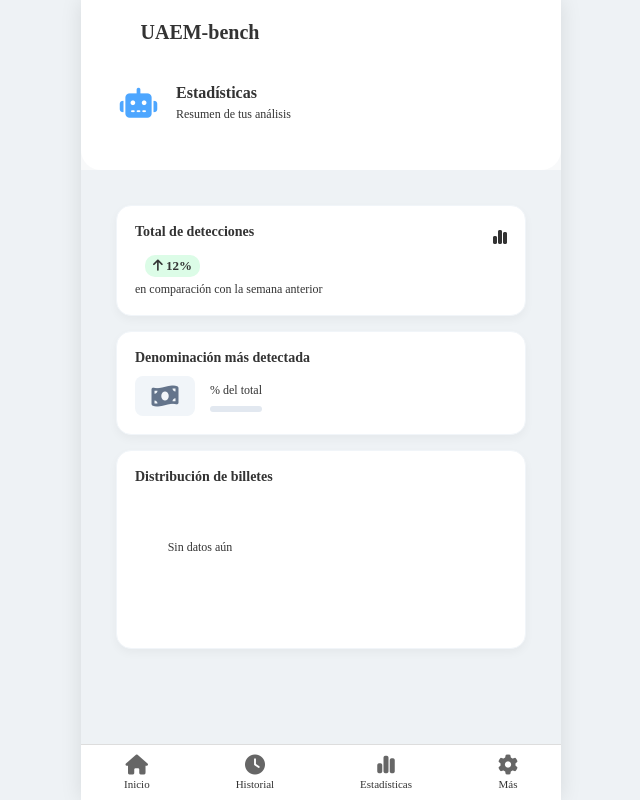
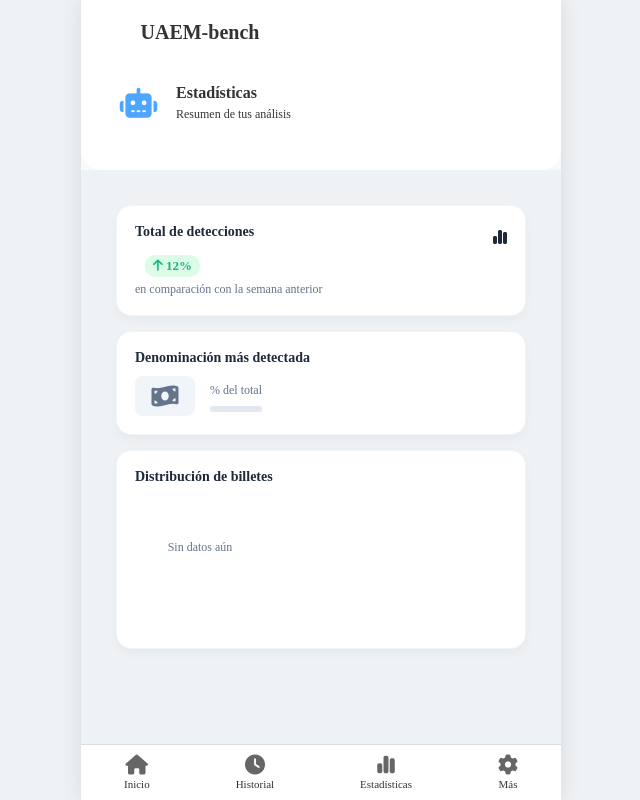
Before and after one commit to YadhiraGVDev/billetes-project, a Django app: template detector/templates/detector/estadisticas.html in a window 1280 px wide. Shown: the whole page, without its empty margins (319-959 px from the left). Run offline with Django 5.2, Linux system fonts and the light colour scheme; the template is opened without the code that fills it, so the values that code supplies are empty.

Commit message:
Fix: Forzar visibilidad de textos en tarjetas blancas en modo oscuro

```diff
--- a/detector/templates/detector/estadisticas.html
+++ b/detector/templates/detector/estadisticas.html
@@ -6,6 +6,48 @@
 
 {% block extra_css %}
 <link rel="stylesheet" href="{% static 'detector/css/estadisticas.css' %}">
+
+<!-- BLOQUE DE CORRECCIÓN PARA MODO OSCURO -->
+<style>
+    /* Forzamos a que las tarjetas siempre tengan fondo blanco y texto oscuro */
+    .stat-card {
+        background-color: #ffffff !important;
+        color: #1e293b !important; /* Gris muy oscuro */
+    }
+
+    /* Forzamos los títulos y textos dentro de las tarjetas a que sean visibles */
+    .stat-card h2,
+    .stat-card h3,
+    .stat-card p,
+    .stat-card span,
+    .stat-card .big-number,
+    .stat-card .stat-subtext {
+        color: #1e293b !important;
+    }
+
+    /* Ajustes específicos para que el número gigante resalte */
+    .stat-card .big-number {
+        color: #0f172a !important; /* Casi negro */
+    }
+
+    /* El texto secundario (como el "en comparación con...") que sea un gris legible */
+    .stat-card .stat-subtext,
+    .stat-card p {
+        color: #64748b !important; /* Gris medio */
+    }
+
+    /* Arreglar la leyenda del gráfico si también se vuelve invisible */
+    .chart-legend li {
+        color: #1e293b !important;
+    }
+
+    /* Mantener el color verde de la flecha de tendencia */
+    .stat-card .trend-up {
+        color: #10b981 !important; /* Verde */
+    }
+</style>
+<!-- FIN DEL BLOQUE DE CORRECCIÓN -->
+
 {% endblock %}
 
 {% block content %}
```
